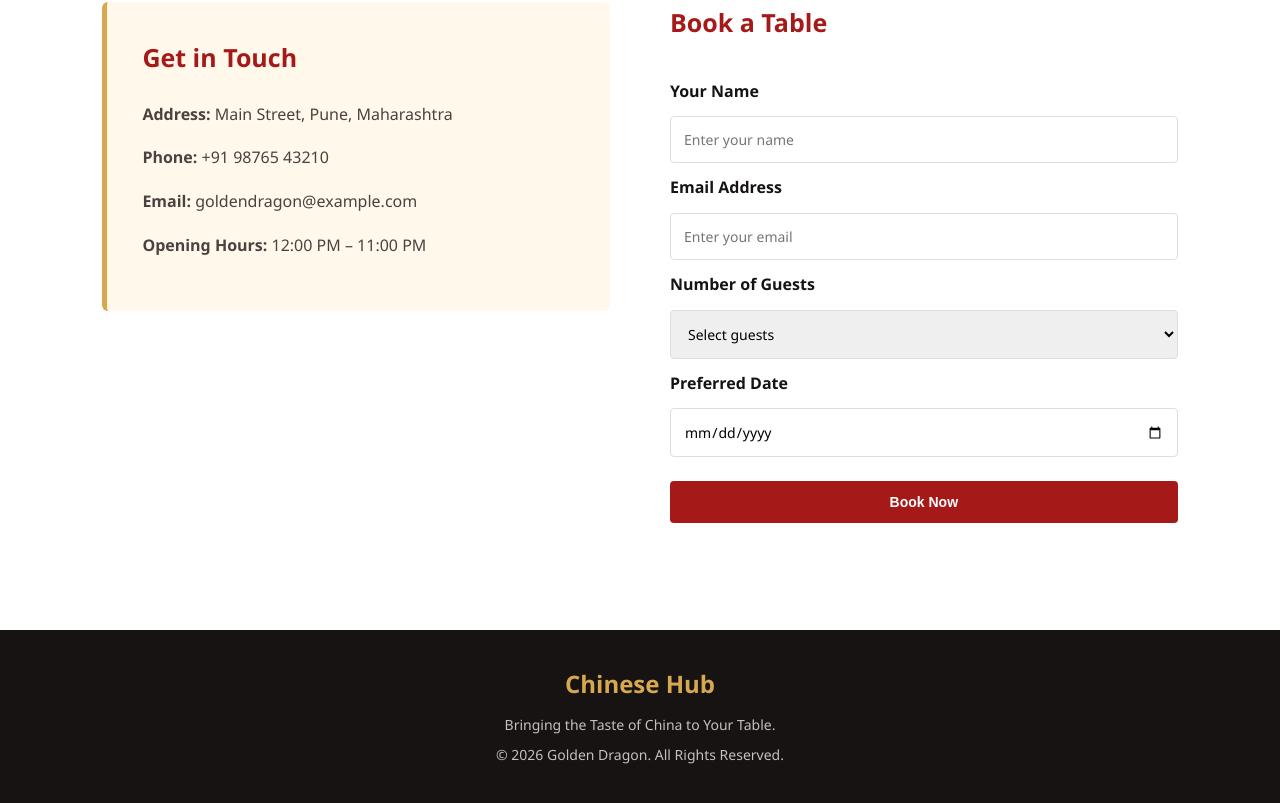
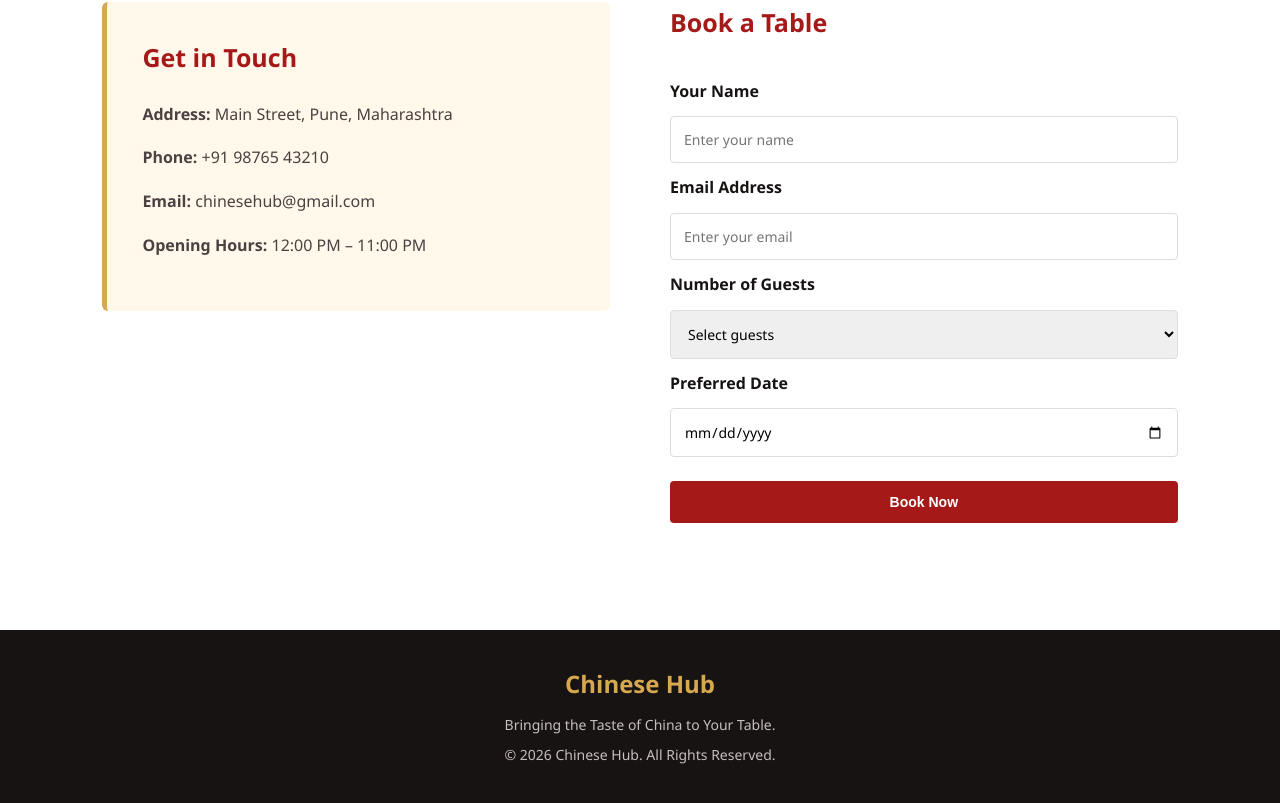
Before and after one commit to divyanshu7509/Chinese-hub, a plain HTML site: page index.html in a window 1280 px wide. Shown: the part 3200-4003 px from the top of the page. Drawn offline with Linux system fonts and the light colour scheme.

Commit message:
text Change

```diff
--- a/index.html
+++ b/index.html
@@ -187,7 +187,7 @@
                     <h3>Get in Touch</h3>
                     <p><strong>Address:</strong> Main Street, Pune, Maharashtra</p>
                     <p><strong>Phone:</strong> +91 98765 43210</p>
-                    <p><strong>Email:</strong> goldendragon@example.com</p>
+                    <p><strong>Email:</strong> chinesehub@gmail.com</p>
                     <p><strong>Opening Hours:</strong> 12:00 PM – 11:00 PM</p>
                 </div>
 
--- a/script.js
+++ b/script.js
@@ -115,6 +115,6 @@ if (footer) {
 
     if (copyright) {
         copyright.textContent =
-            `© ${new Date().getFullYear()} Golden Dragon. All Rights Reserved.`;
+            `© ${new Date().getFullYear()} Chinese Hub. All Rights Reserved.`;
     }
 }
```
